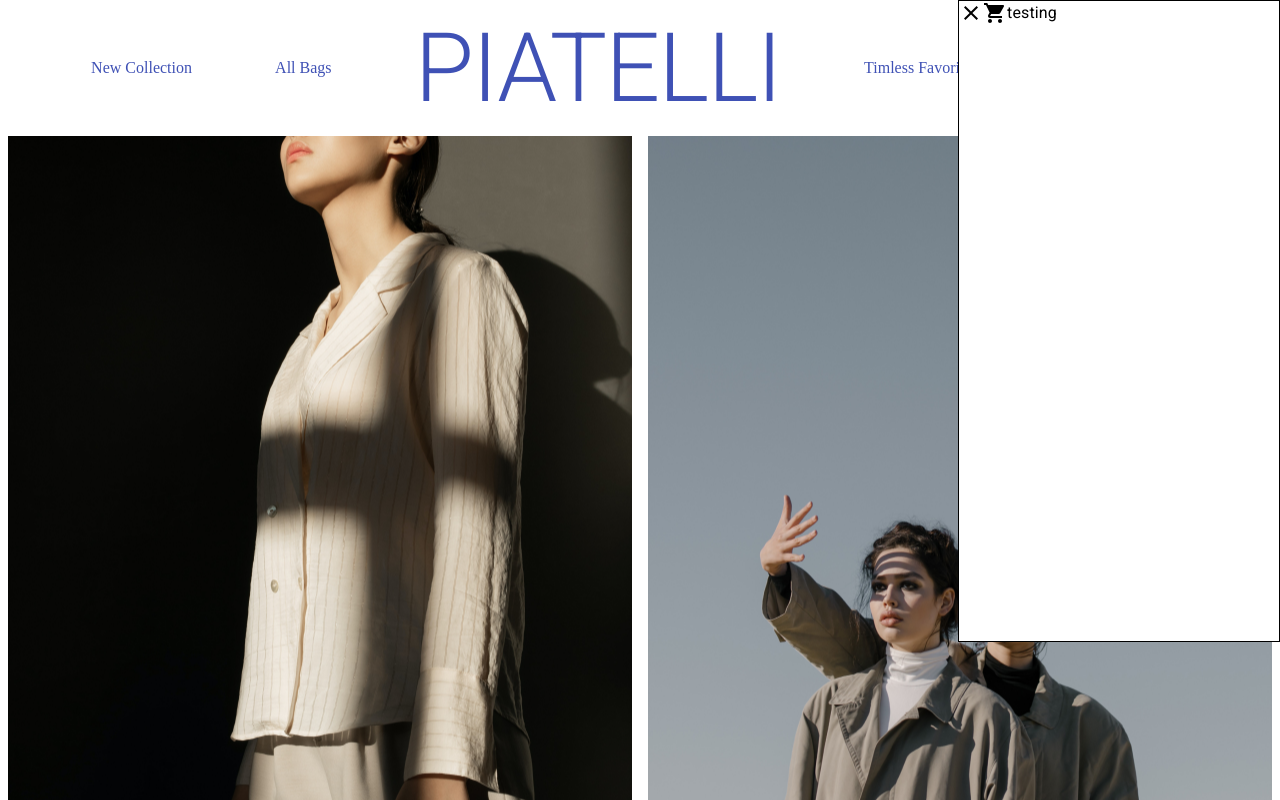
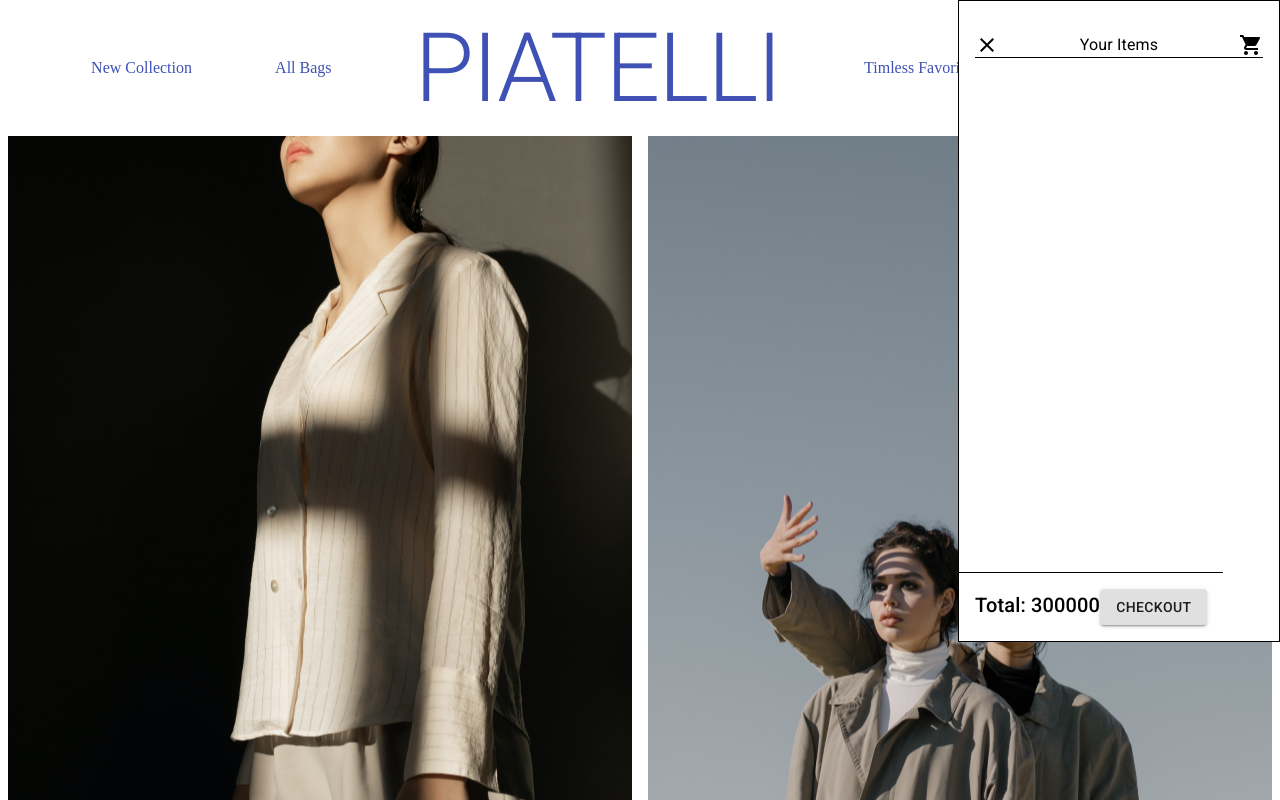
Before and after one commit to camillejustine/piattelli, a React (Create React App) app: page / in a window 1280 px wide. Both pictures are taken after a click on the icon 1160 px from the left and 66 px from the top of the page. Shown: the top 800 px of the page. Built offline with nearby package versions, Linux system fonts and the light colour scheme.

Commit message:
semi styled cart

```diff
--- a/src/components/header/Cart.tsx
+++ b/src/components/header/Cart.tsx
@@ -1,42 +1,47 @@
-import { Box, Typography } from "@material-ui/core";
-import { CSSProperties } from "@material-ui/styles";
-import CloseIcon from '@material-ui/icons/Close';
+import { Box, Button, Typography } from "@material-ui/core";
+import { CSSProperties, makeStyles } from "@material-ui/styles";
+import CloseIcon from "@material-ui/icons/Close";
 import { ShoppingCart as CartIcon } from "@material-ui/icons";
 import React, { Component, useState } from "react";
-import { flexbox } from '@material-ui/system';
-
+import { flexbox } from "@material-ui/system";
 
 interface IProps {
-  isVisible: boolean,
-  onHide: () => void,
+  isVisible: boolean;
+  onHide: () => void;
 }
 
 function Cart(props: IProps) {
+  const classes = useStlyes();
 
   return (
-    <Box>
+    <>
       {props.isVisible ? (
         <Box
-          style={rootStyle}
-          className="animate__animated animate__slideInRight"
+          className={
+            "animate__animated animate__slideInRight" && classes.rootStyle
+          }
         >
-          <Box display='flex'>
-            <Box justifyContent='space-between'>
-            <CloseIcon onClick={props.onHide} ></CloseIcon>
+          <Box className={classes.topContent}>
+            <CloseIcon onClick={props.onHide}></CloseIcon>
+            <Typography variant="body1">Your Items</Typography>
             <CartIcon></CartIcon>
           </Box>
-            <Typography variant="body1">testing</Typography>
+          <Box>{/* PUTT ALL PROJECT IN CART HERE */}</Box>
+
+          <Box className={classes.bottomContentWrapper}>
+            <Box className={classes.bottomContent}>
+              <Typography className={classes.keepLeft} variant="h6">Total: 300000</Typography>
+              <Button className={classes.keepRight} variant="contained">Checkout</Button>
             </Box>
-          <Box>
-
           </Box>
         </Box>
       ) : null}
-    </Box>
+    </>
   );
 }
 
-const rootStyle: CSSProperties = {
+const useStlyes = makeStyles({
+  rootStyle: {
     position: "fixed",
     width: "20rem",
     height: "40rem",
@@ -44,6 +49,32 @@ const rootStyle: CSSProperties = {
     right: 0,
     backgroundColor: "white",
     border: "1px solid black",
-};
+    display: 'flex',
+    flexDirection: 'column'
+  },
+  topContent: {
+    top: 0,
+    display: "flex",
+    justifyContent: "space-between",
+    margin: "2rem 1rem",
+    borderBottom: "solid 1px black",
+  },
+  bottomContent: {
+    display: "flex",
+    justifyContent: "space-between",
+  },
+  bottomContentWrapper: {
+    position: 'absolute',
+    bottom: 0,
+    borderTop: 'solid 1px black',
+    padding: '1rem'
+  },
+  keepLeft: {
+    left: 0
+  },
+  keepRight: {
+    right: 0
+  }
+});
 
 export default Cart;
```
Lines whose indentation alone changed are shown as unchanged.
